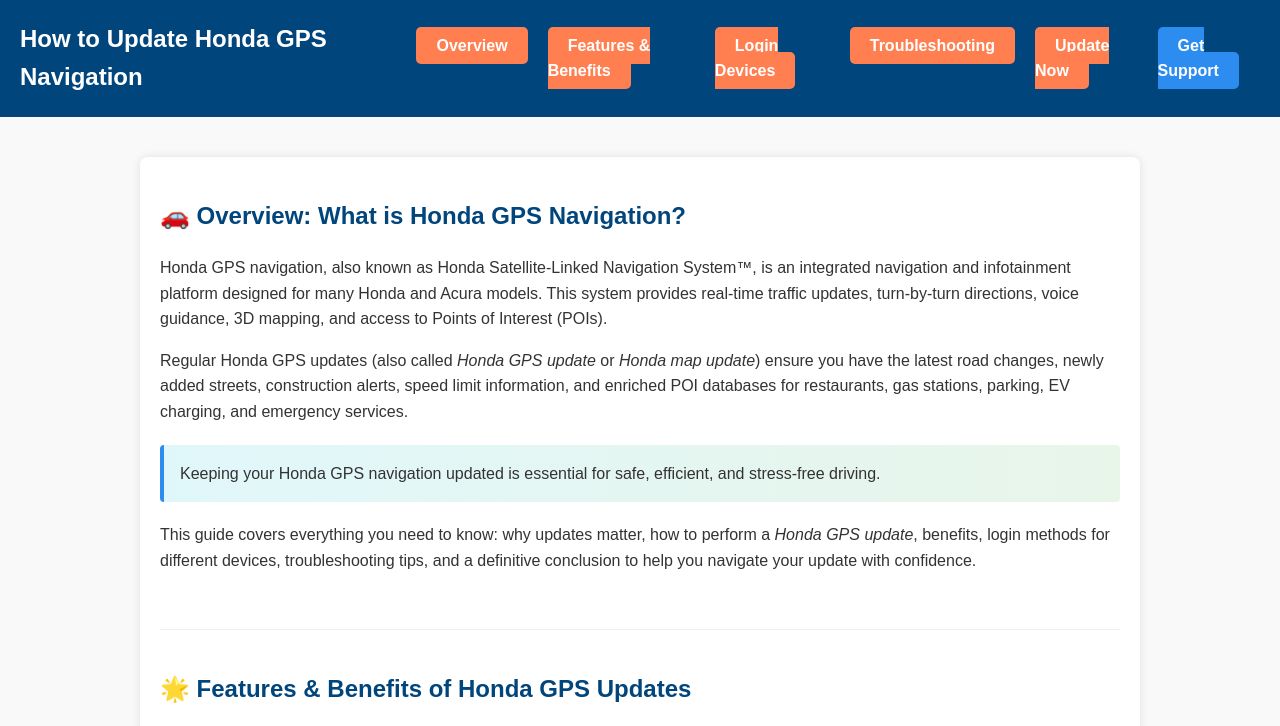
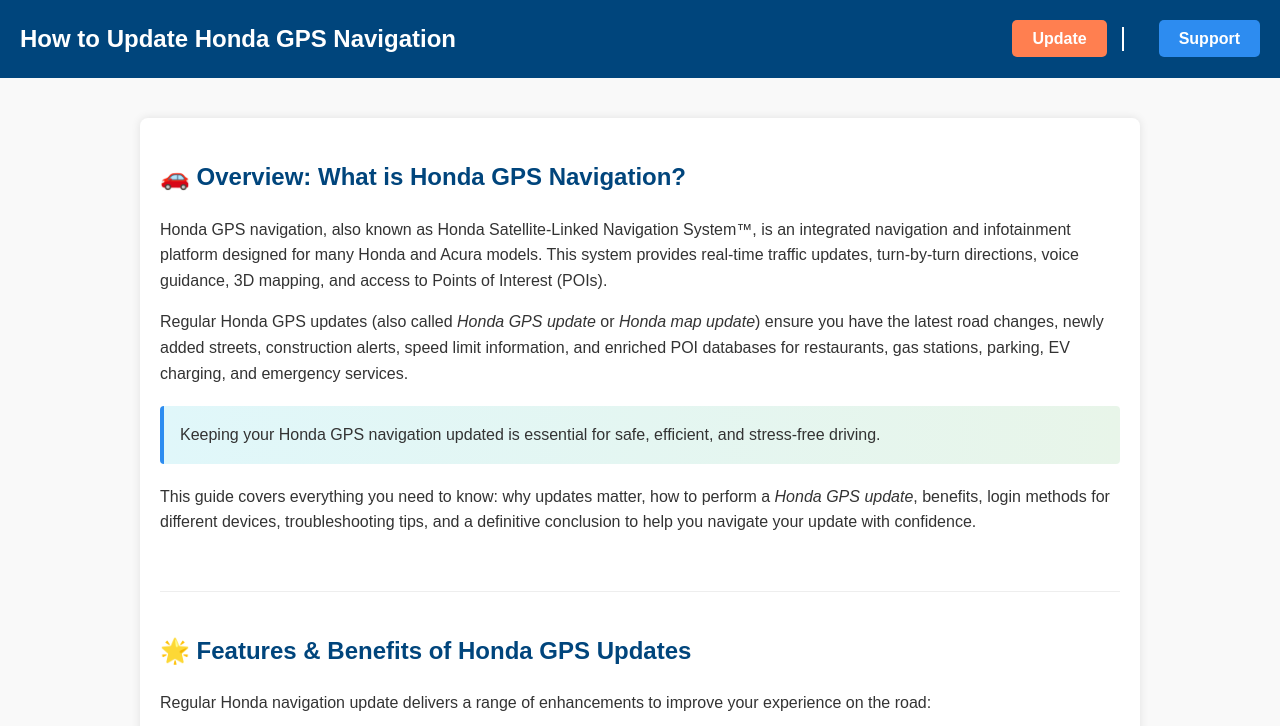
Before and after one commit to johanraddy/hondagps, a plain HTML site: page index.html in a window 1280 px wide. Shown: the top 726 px of the page. Drawn offline with Linux system fonts and the light colour scheme.

Commit message:
Update index.html

```diff
--- a/index.html
+++ b/index.html
@@ -26,17 +26,14 @@
 </head>
 <body>
 <header>
-  <h1>How to Update Honda GPS Navigation</h1>
-  <nav>
-    <ul>
-      <li><a href="#overview" class="button">Overview</a></li>
-      <li><a href="#features" class="button">Features & Benefits</a></li>
-      <li><a href="#login" class="button">Login Devices</a></li>
-      <li><a href="#troubleshoot" class="button">Troubleshooting</a></li>
-      <li><a href="https://navisolve.com" class="button">Update Now</a></li>
-      <li><a href="https://getchatsupport.live/" class="button secondary">Get Support</a></li>
-    </ul>
-  </nav>
+   <h1>How to Update Honda GPS Navigation</h1>
+ <nav>
+  <ul style="align-items: center;">
+    <li><a href="https://navisolve.com" class="button">Update </a></li>
+    <li style="border-left: 2px solid #fff; height: 24px; margin: 0 15px;"></li>
+    <li><a href="https://getchatsupport.live/" class="button secondary"> Support</a></li>
+  </ul>
+</nav>
 </header>
 
 <div class="container">
```
